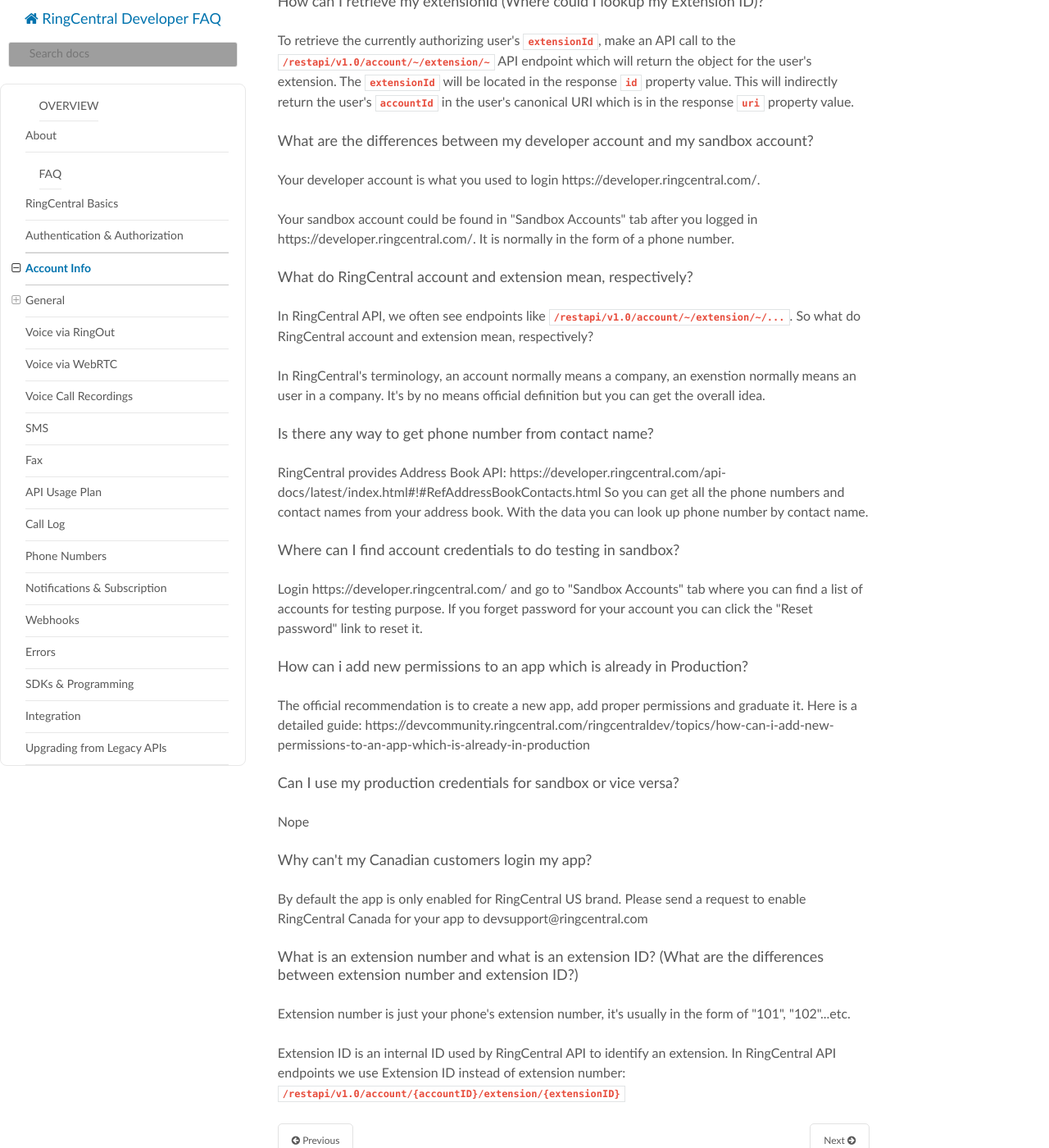
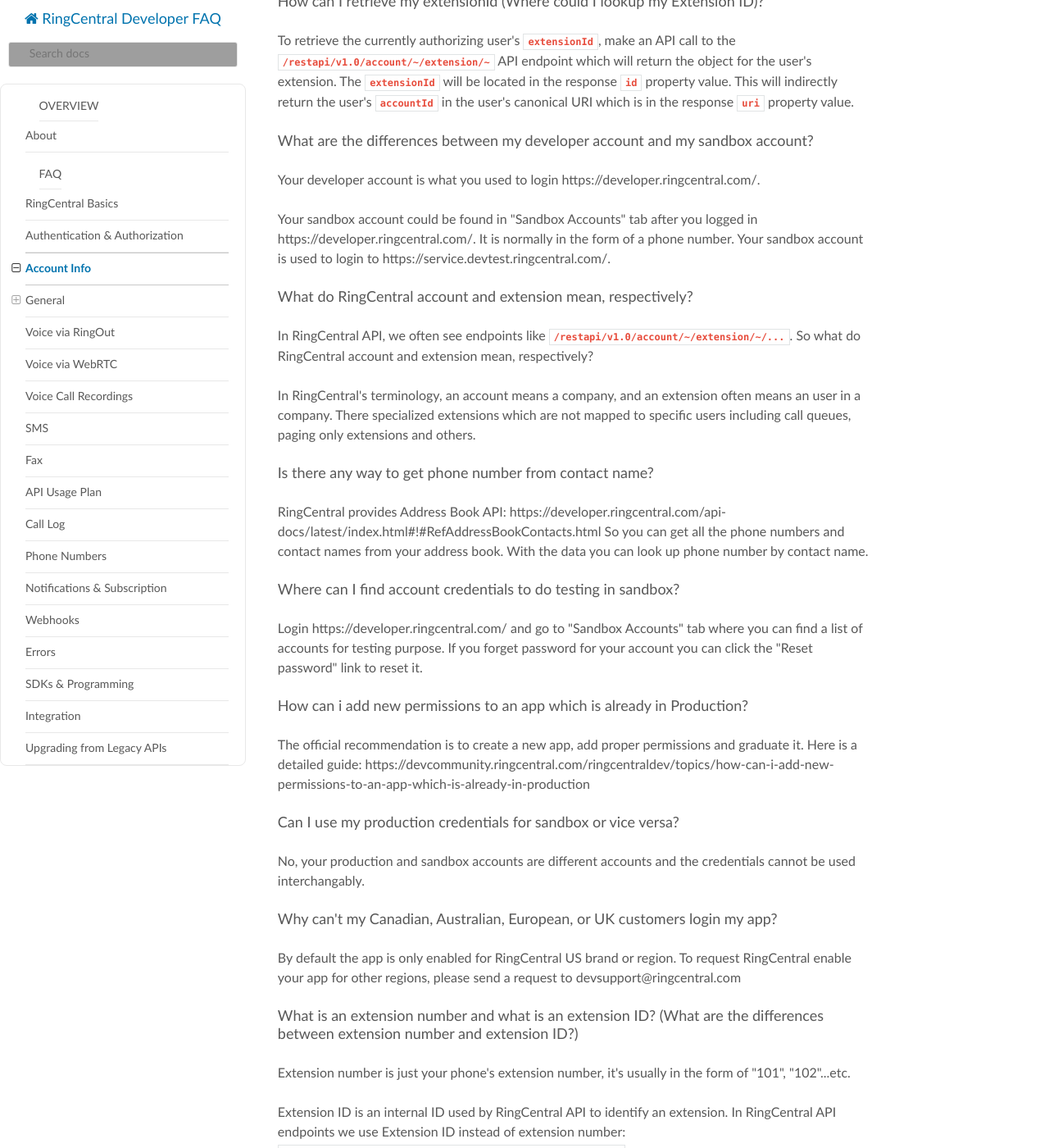
Before and after one commit to ringcentral/ringcentral-faq, an MkDocs documentation site: the page built from docs/account.md, in a window 1280 px wide and 1400 px high, scrolled down 360 px. Shown: the whole window at 82% size. Built offline with MkDocs 1.6.1, drawn with Linux system fonts in a browser that asks for light colours; nearby versions of some CDN libraries; old or Windows-style settings are respelled for this version of MkDocs; grey boxes are pictures that could not be loaded.

Commit message:
Update account.md

```diff
--- a/docs/account.md
+++ b/docs/account.md
@@ -14,13 +14,13 @@
 
 Your developer account is what you used to login https://developer.ringcentral.com/.
 
-Your sandbox account could be found in "Sandbox Accounts" tab after you logged in https://developer.ringcentral.com/. It is normally in the form of a phone number.
+Your sandbox account could be found in "Sandbox Accounts" tab after you logged in https://developer.ringcentral.com/. It is normally in the form of a phone number. Your sandbox account is used to login to https://service.devtest.ringcentral.com/.
 
 ### What do RingCentral account and extension mean, respectively?
 
 In RingCentral API, we often see endpoints like `/restapi/v1.0/account/~/extension/~/...`. So what do RingCentral account and extension mean, respectively?
 
-In RingCentral's terminology, an account normally means a company, an exenstion normally means an user in a company. It's by no means official definition but you can get the overall idea.
+In RingCentral's terminology, an account means a company, and an extension often means an user in a company. There specialized extensions which are not mapped to specific users including call queues, paging only extensions and others.
 
 ### Is there any way to get phone number from contact name?
 
@@ -36,11 +36,11 @@
 
 ### Can I use my production credentials for sandbox or vice versa?
 
-Nope
+No, your production and sandbox accounts are different accounts and the credentials cannot be used interchangably.
 
-### Why can't my Canadian customers login my app?
+### Why can't my Canadian, Australian, European, or UK customers login my app?
 
-By default the app is only enabled for RingCentral US brand. Please send a request to enable RingCentral Canada for your app to devsupport@ringcentral.com
+By default the app is only enabled for RingCentral US brand or region. To request RingCentral enable your app for other regions, please send a request to devsupport@ringcentral.com
 
 ### What is an extension number and what is an extension ID? (What are the differences between extension number and extension ID?)
 
```
